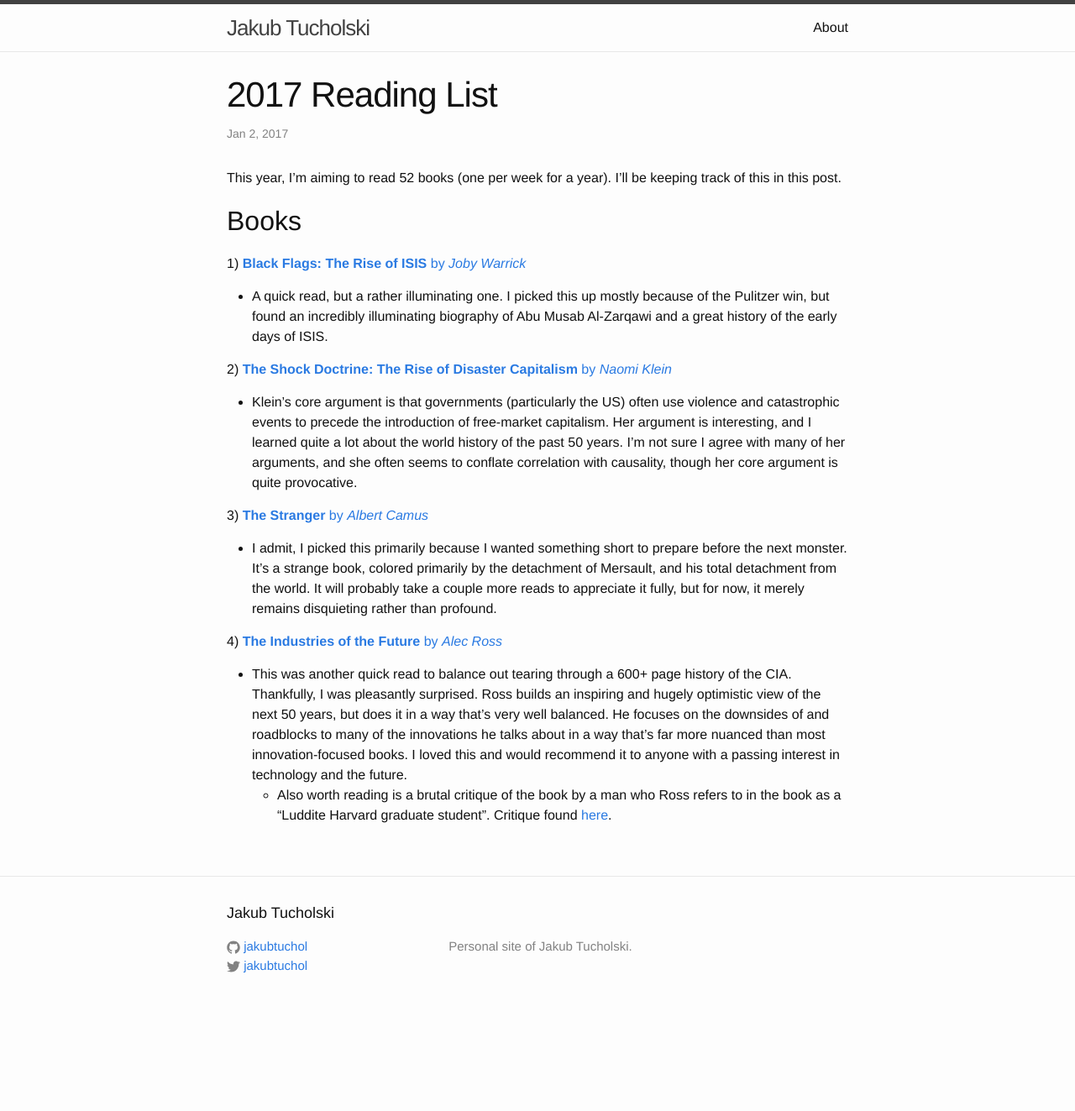
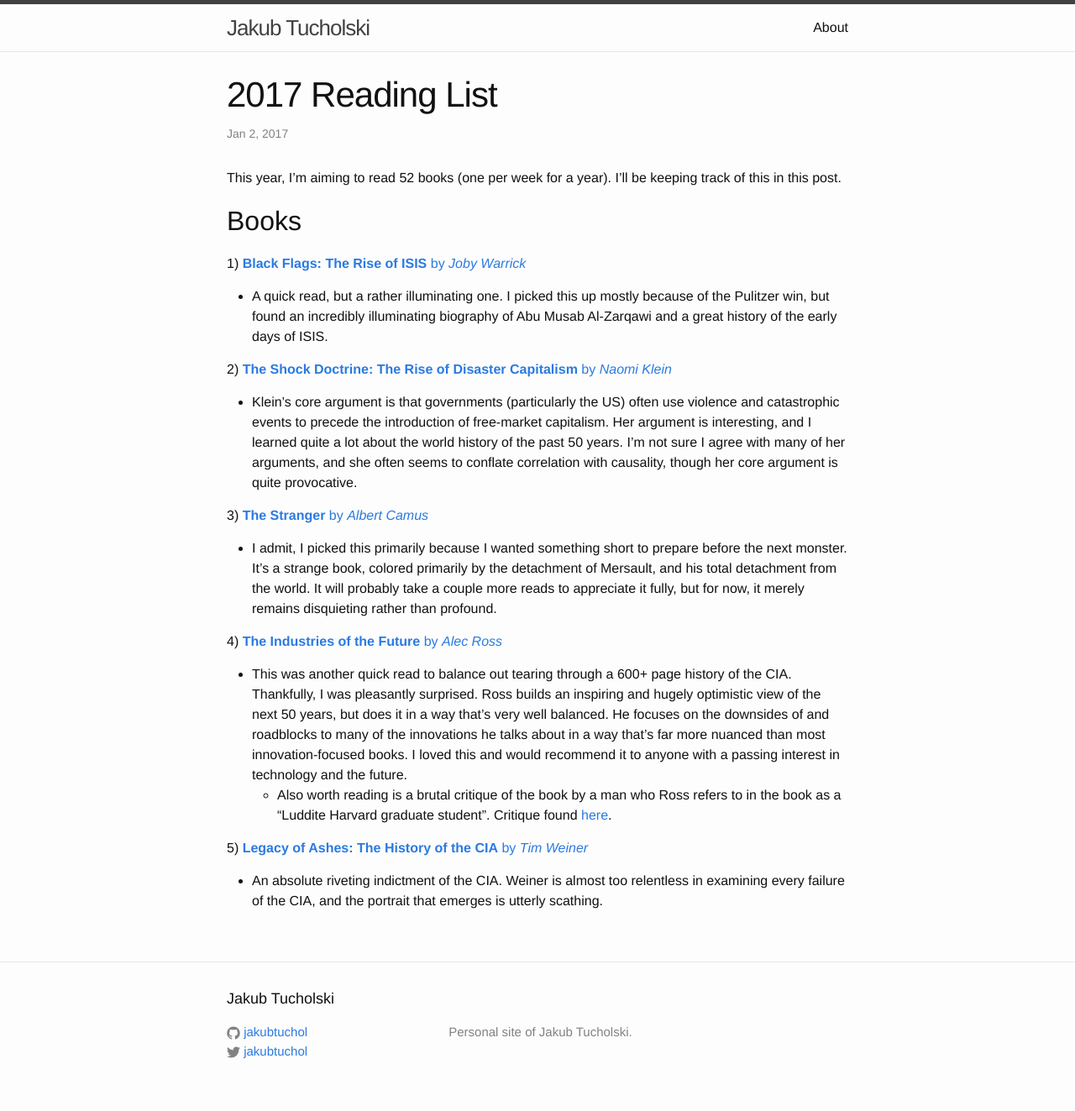
Before and after one commit to jakubtuchol/jakubtuchol.github.io, a Jekyll site: the page built from _posts/2017-01-02-yearly-reading-list.markdown, in a window 1280 px wide. Shown: the whole page at 84% size. Built offline with Jekyll 4.4.1, drawn with Linux system fonts in a browser that asks for light colours; before the commit the page ends 1221 px from its top, so only the background shows below that.

Commit message:
adding legacy of ashes

```diff
--- a/_posts/2017-01-02-yearly-reading-list.markdown
+++ b/_posts/2017-01-02-yearly-reading-list.markdown
@@ -26,8 +26,13 @@ This year, I'm aiming to read 52 books (one per week for a year). I'll be keepin
 * This was another quick read to balance out tearing through a 600+ page history of the CIA. Thankfully, I was pleasantly surprised. Ross builds an inspiring and hugely optimistic view of the next 50 years, but does it in a way that's very well balanced. He focuses on the downsides of and roadblocks to many of the innovations he talks about in a way that's far more nuanced than most innovation-focused books. I loved this and would recommend it to anyone with a passing interest in technology and the future.
     * Also worth reading is a brutal critique of the book by a man who Ross refers to in the book as a "Luddite Harvard graduate student". Critique found [here][industries_critique].
 
+5) [**Legacy of Ashes: The History of the CIA** by *Tim Weiner*][legacy_ashes]
+
+* An absolute riveting indictment of the CIA. Weiner is almost too relentless in examining every failure of the CIA, and the portrait that emerges is utterly scathing.
+
 [black_flags]:         https://www.amazon.com/Black-Flags-Rise-Joby-Warrick/dp/0804168938
 [shock_doctrine]:      https://www.amazon.com/Shock-Doctrine-Rise-Disaster-Capitalism/dp/0312427999
 [stranger]:            https://www.amazon.com/Stranger-Albert-Camus/dp/0679720200
 [industries]:          https://www.amazon.com/Industries-Future-Alec-Ross/dp/1476753652
 [industries_critique]: http://thebaffler.com/salvos/made-a-moron
+[legacy_ashes]:        https://www.amazon.com/Legacy-Ashes-History-Tim-Weiner/dp/0307389006
```
